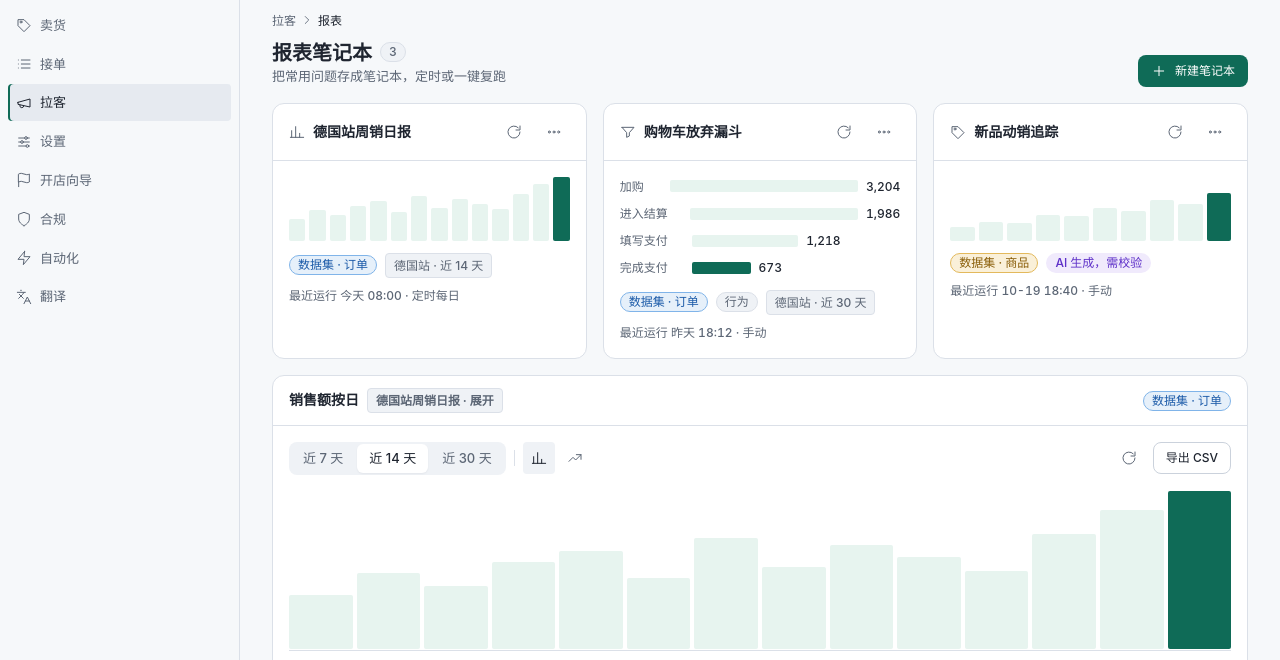
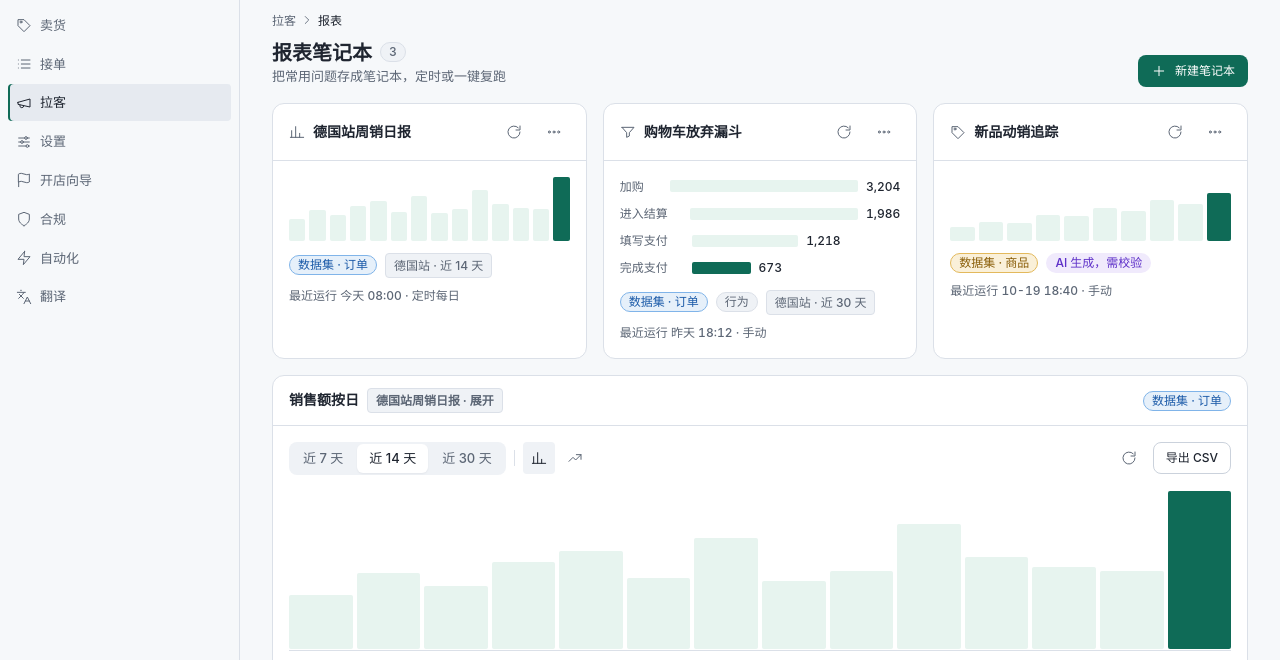
Before and after one commit to kiomit163/MeridianDesign, a website: page prototypes/07-reports.html in a window 1280 px wide. Shown: the part 140-800 px from the top of the page. Drawn offline with Linux system fonts and the light colour scheme.

Commit message:
prototypes(fix): 07-reports expanded-card last-7 bars aligned with result card — review R1 (11-archetype slice)

```diff
--- a/prototypes/07-reports.html
+++ b/prototypes/07-reports.html
@@ -94,12 +94,12 @@
                 <span style="flex:1;height:62%;background:var(--m-primary-tint);border-radius:var(--m-radius-xs)"></span>
                 <span style="flex:1;height:45%;background:var(--m-primary-tint);border-radius:var(--m-radius-xs)"></span>
                 <span style="flex:1;height:70%;background:var(--m-primary-tint);border-radius:var(--m-radius-xs)"></span>
+                <span style="flex:1;height:43%;background:var(--m-primary-tint);border-radius:var(--m-radius-xs)"></span>
+                <span style="flex:1;height:49%;background:var(--m-primary-tint);border-radius:var(--m-radius-xs)"></span>
+                <span style="flex:1;height:79%;background:var(--m-primary-tint);border-radius:var(--m-radius-xs)"></span>
+                <span style="flex:1;height:58%;background:var(--m-primary-tint);border-radius:var(--m-radius-xs)"></span>
                 <span style="flex:1;height:52%;background:var(--m-primary-tint);border-radius:var(--m-radius-xs)"></span>
-                <span style="flex:1;height:66%;background:var(--m-primary-tint);border-radius:var(--m-radius-xs)"></span>
-                <span style="flex:1;height:58%;background:var(--m-primary-tint);border-radius:var(--m-radius-xs)"></span>
                 <span style="flex:1;height:49%;background:var(--m-primary-tint);border-radius:var(--m-radius-xs)"></span>
-                <span style="flex:1;height:73%;background:var(--m-primary-tint);border-radius:var(--m-radius-xs)"></span>
-                <span style="flex:1;height:88%;background:var(--m-primary-tint);border-radius:var(--m-radius-xs)"></span>
                 <span style="flex:1;height:100%;background:var(--m-primary);border-radius:var(--m-radius-xs)"></span>
               </div>
               <div class="m-row" style="justify-content:space-between">
@@ -193,12 +193,12 @@
                 <span style="flex:1;height:62%;background:var(--m-primary-tint);border-radius:var(--m-radius-xs)"></span>
                 <span style="flex:1;height:45%;background:var(--m-primary-tint);border-radius:var(--m-radius-xs)"></span>
                 <span style="flex:1;height:70%;background:var(--m-primary-tint);border-radius:var(--m-radius-xs)"></span>
+                <span style="flex:1;height:43%;background:var(--m-primary-tint);border-radius:var(--m-radius-xs)"></span>
+                <span style="flex:1;height:49%;background:var(--m-primary-tint);border-radius:var(--m-radius-xs)"></span>
+                <span style="flex:1;height:79%;background:var(--m-primary-tint);border-radius:var(--m-radius-xs)"></span>
+                <span style="flex:1;height:58%;background:var(--m-primary-tint);border-radius:var(--m-radius-xs)"></span>
                 <span style="flex:1;height:52%;background:var(--m-primary-tint);border-radius:var(--m-radius-xs)"></span>
-                <span style="flex:1;height:66%;background:var(--m-primary-tint);border-radius:var(--m-radius-xs)"></span>
-                <span style="flex:1;height:58%;background:var(--m-primary-tint);border-radius:var(--m-radius-xs)"></span>
                 <span style="flex:1;height:49%;background:var(--m-primary-tint);border-radius:var(--m-radius-xs)"></span>
-                <span style="flex:1;height:73%;background:var(--m-primary-tint);border-radius:var(--m-radius-xs)"></span>
-                <span style="flex:1;height:88%;background:var(--m-primary-tint);border-radius:var(--m-radius-xs)"></span>
                 <span style="flex:1;height:100%;background:var(--m-primary);border-radius:var(--m-radius-xs)"></span>
               </div>
               <div class="m-row" style="justify-content:space-between;margin-top:var(--m-space-1)" aria-hidden="true">
@@ -306,7 +306,7 @@
   3. 「AI 生成，需校验」徽章 = m-badge--ai；结果卡脚注（请核对后再引用 + 数据截至时刻）为本契约固定件，建议组件化时并入 m-chart 卡规约。
   4. 时间范围 m-seg 三档（近 7 / 14 / 30 天）；自定义区间与图表类型中的「折线图」仅为切换器示意，折线渲染未画。
   5. 空态文案先行，终稿以 08-copywriting 章为准；「查看示例笔记本」为 ghost 次动作（Shopify 同位）。
-  6. 数据连续性：金额 € 与 03/04 口径一致（含 VAT）；问数样例自洽（7 日柱值与表格逐日一致，合计 €12,480.00 / 137 单）；漏斗四步 3,204 → 1,986 → 1,218 → 673，转化率 21% 可复核。
+  6. 数据连续性：金额 € 与 03/04 口径一致（含 VAT）；问数样例自洽（7 日柱值与表格逐日一致，合计 €12,480.00 / 137 单）；漏斗四步 3,204 → 1,986 → 1,218 → 673，转化率 21% 可复核。同周数据矛盾已修复（展开卡末 7 柱 = 结果卡逐值，评审 R1）。
   7. 主侧栏无「报表」顶级项（生产真实 IA）：拉客 active 为父区示意，面包屑 拉客 / 报表 标明路径（06 同法）。
   8. 透镜轮记录（design-taste-frontend + ui-ux-pro-max/design，修订轮已落盘）：
      采纳——问数输入置于展开卡之后形成「看报表 → 追问 → 存笔记本」动线（初稿问数区在最上，动线断裂）；结果卡答案句前置一句结论（先读数再读图）；迷你柱图与数据表同卡对照（AI 结果可核验的最低配置）；卡片图表缩略统一 64px 高；笔记本卡缩略与展开卡口径统一（初稿缩略 近 7 天 7 柱、展开 近 14 天 14 柱，同卡两口径自相矛盾，修订为同取 近 14 天 14 柱）；答案句「工作日稳定在 €1,200 至 €1,700」与周三 €2,310 矛盾，修订为「周三 10-14 为工作日高点」；数据自洽复核（7 日柱值 = 表格逐行 = 合计 €12,480.00 / 137 单，漏斗 21% 可复核）。
```
